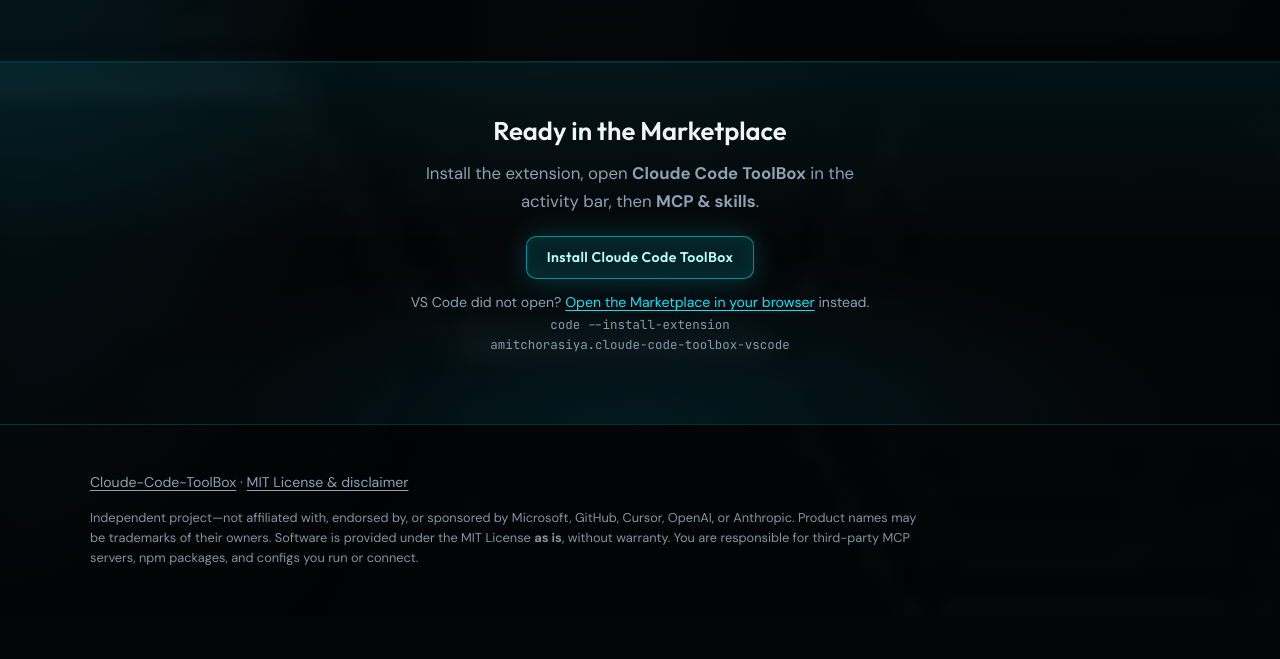
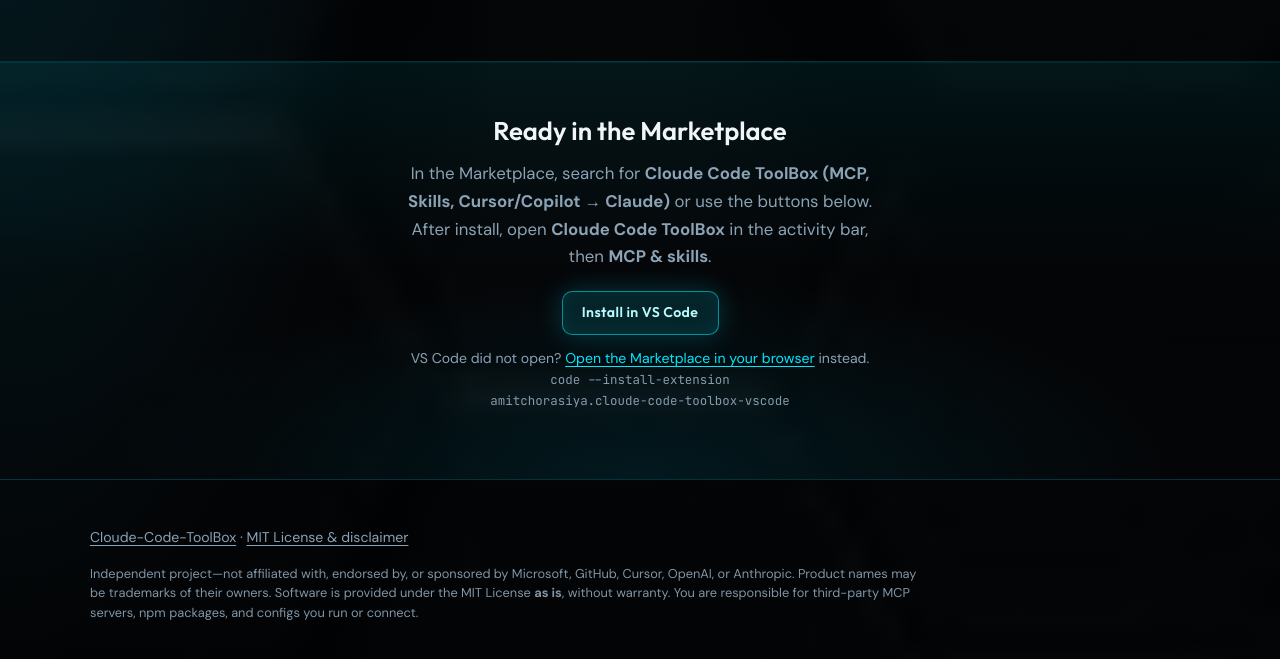
Before and after one commit to amitchorasiya/Cloude-Code-ToolBox, a website: page docs/index.html in a window 1280 px wide. Shown: the part 4168-4827 px from the top of the page. Before the commit the page ends 4784 px from the top, so only its background shows below. Drawn offline with Linux system fonts and the light colour scheme.

Commit message:
docs: sync README and GitHub Pages with Marketplace listing title
- README: marketplace id, listing title, Activity Bar label note
- docs/index.html: title, meta, CTA; site.css cache v=22
- CHANGELOG: 1.0.6 docs/site bullet

```diff
--- a/docs/index.html
+++ b/docs/index.html
@@ -3,10 +3,10 @@
   <head>
     <meta charset="utf-8" />
     <meta name="viewport" content="width=device-width, initial-scale=1" />
-    <title>Cloude Code ToolBox — One place for Claude Code setup in VS Code</title>
+    <title>Cloude Code ToolBox (MCP, Skills, Cursor/Copilot → Claude) — VS Code</title>
     <meta
       name="description"
-      content="Cloude Code ToolBox for VS Code: One Click Setup and Thinking Machine Mode, MCP &amp; skills hub, Cursor and GitHub Copilot → Claude Code bridges, and context packs."
+      content="Cloude Code ToolBox for VS Code: MCP &amp; skills hub, One Click Setup, Thinking Machine Mode, and bridges from Cursor / GitHub Copilot to Claude Code. Marketplace: amitchorasiya.cloude-code-toolbox-vscode."
     />
     <link rel="preconnect" href="https://fonts.googleapis.com" />
     <link rel="preconnect" href="https://fonts.gstatic.com" crossorigin />
@@ -14,7 +14,7 @@
       href="https://fonts.googleapis.com/css2?family=DM+Sans:ital,opsz,wght@0,9..40,400;0,9..40,500;0,9..40,600;0,9..40,700&family=JetBrains+Mono:wght@400;500&family=Outfit:wght@400;500;600;700&display=swap"
       rel="stylesheet"
     />
-    <link rel="stylesheet" href="css/site.css?v=21" />
+    <link rel="stylesheet" href="css/site.css?v=22" />
   </head>
   <body>
     <header class="site-header">
@@ -289,12 +289,15 @@
       <section class="cta-band" aria-labelledby="cta-heading">
         <div class="wrap">
           <h2 id="cta-heading">Ready in the Marketplace</h2>
-          <p>Install the extension, open <strong>Cloude Code ToolBox</strong> in the activity bar, then <strong>MCP &amp; skills</strong>.</p>
+          <p>
+            In the Marketplace, search for <strong>Cloude Code ToolBox (MCP, Skills, Cursor/Copilot → Claude)</strong> or use the buttons below. After install, open
+            <strong>Cloude Code ToolBox</strong> in the activity bar, then <strong>MCP &amp; skills</strong>.
+          </p>
           <a
             class="btn btn-primary"
             href="vscode:extension/amitchorasiya.cloude-code-toolbox-vscode"
-            title="Opens Visual Studio Code to this extension if it is installed"
-            >Install Cloude Code ToolBox</a
+            title="Opens Visual Studio Code to Cloude Code ToolBox (MCP, Skills, Cursor/Copilot → Claude) if installed"
+            >Install in VS Code</a
           >
           <p class="cta-fallback">
             VS Code did not open?
```
Also changed, not shown: README.md, packages/cloude-code-toolbox/CHANGELOG.md.
